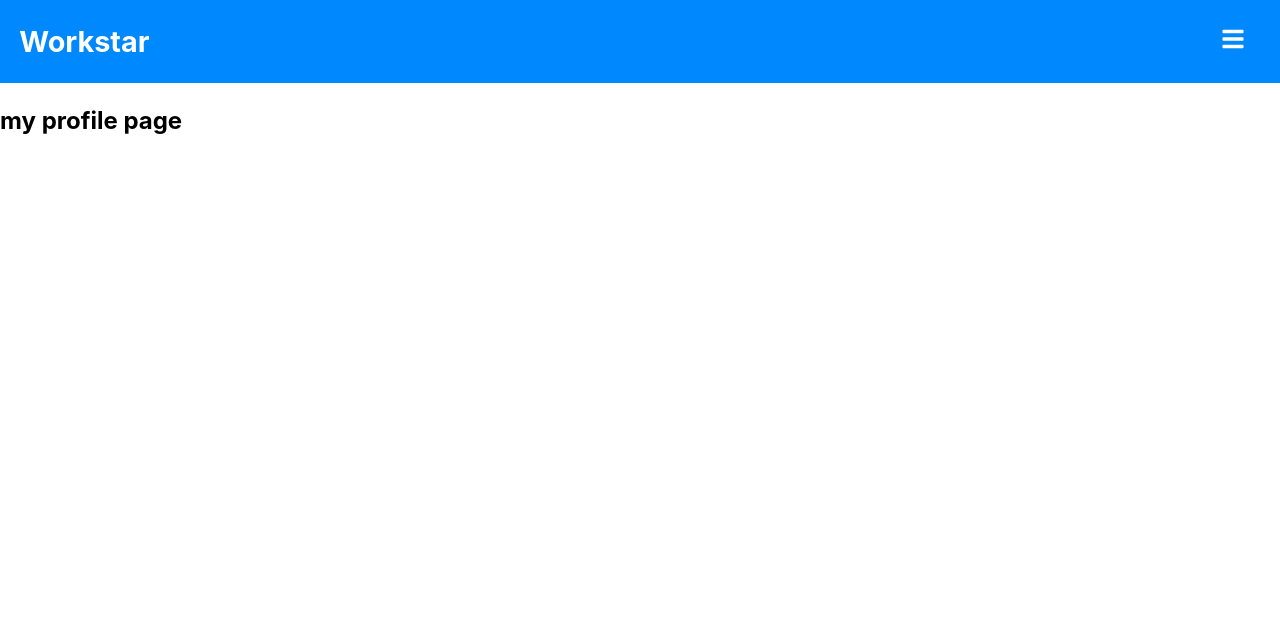
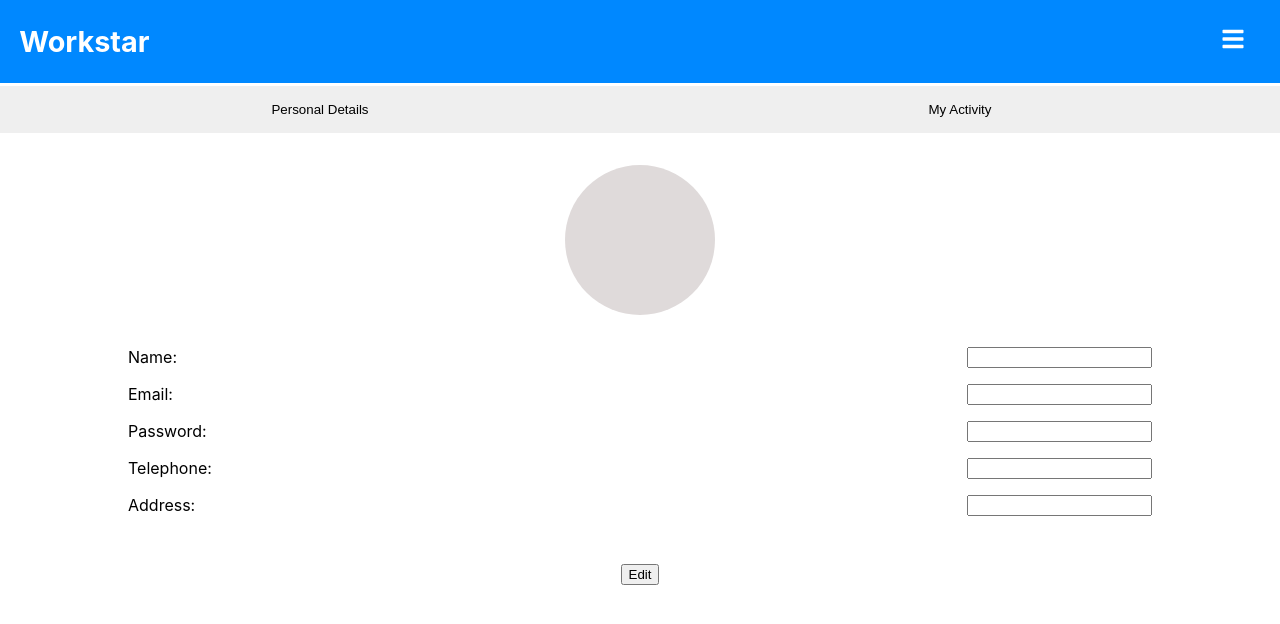
Before and after one commit to ipardeepsbrar/workstar, a React (Create React App) app in the folder frontend/: page /my-profile in a window 1280 px wide. Shown: the top 624 px of the page. Built offline with nearby package versions, Linux system fonts and the light colour scheme.

Commit message:
done upto personal details

```diff
--- /dev/null
+++ b/frontend/src/components/PersonalDetails.js
@@ -0,0 +1,72 @@
+import React, { useState } from "react";
+
+import classes from "./PersonalDetails.module.css";
+
+const PersonalDetails = (props) => {
+  const [edit, setEdit] = useState(false);
+
+  const submitHandler = () => {
+    // some code to save details onto database
+
+    setEdit(false);
+  };
+
+  const editHandler = (e) => {
+    e.preventDefault();
+
+    // some code to enable editing
+
+    setEdit(true);
+  };
+
+  return (
+    <section>
+      <div className={classes.imageDiv}>
+        <img src="" alt="" />
+      </div>
+      {edit && (
+        <div className={classes.imageEditBtn}>
+          <input type="file" name="image" />
+        </div>
+      )}
+
+      <form className={classes.detailsForm} onSubmit={submitHandler}>
+        <div>
+          <label htmlFor="name">Name:</label>
+          <input type="text" id="name" name="name" />
+        </div>
+
+        <div>
+          <label htmlFor="email">Email:</label>
+          <input type="text" id="email" name="email" />
+        </div>
+
+        <div>
+          <label htmlFor="pswd">Password:</label>
+          <input type="text" id="pswd" name="password" />
+        </div>
+
+        <div>
+          <label htmlFor="tel">Telephone:</label>
+          <input
+            type="tel"
+            id="tel"
+            name="phone"
+            pattern="[0-9]{3}-[0-9]{3}-[0-9]{4}"
+          />
+        </div>
+        <div>
+          <label htmlFor="address">Address:</label>
+          <input type="text" id="address" name="address" />
+        </div>
+        {edit ? (
+          <button type="submit">Save</button>
+        ) : (
+          <button onClick={editHandler}>Edit</button>
+        )}
+      </form>
+    </section>
+  );
+};
+
+export default PersonalDetails;
--- /dev/null
+++ b/frontend/src/components/PersonalDetails.module.css
@@ -0,0 +1,28 @@
+.imageDiv{
+    height: 150px;
+    width: 150px;
+    background-color: rgb(223, 218, 218);
+    border-radius: 50%;
+    margin: 2rem auto;
+}
+
+.imageEditBtn{
+    display: flex;
+    justify-content: flex-end;
+}
+
+.detailsForm{
+    margin: 2rem auto;
+    text-align: center;
+    width: 80%;
+}
+
+.detailsForm div{
+    display: flex;
+    justify-content: space-between;
+    margin: 1rem 0
+}
+
+.detailsForm button{
+    margin: 2rem auto;
+}
--- a/frontend/src/pages/MyProfile.js
+++ b/frontend/src/pages/MyProfile.js
@@ -1,8 +1,9 @@
 import React from 'react';
 import EmptyElement from '../components/EmptyElement';
 import Header from '../components/Header';
+import PersonalDetails from '../components/PersonalDetails';
 
-// import styles from './myProfile.module.css';
+import classes from './MyProfile.module.css';
 
 
 const MyProfile = (props) => {
@@ -11,7 +12,12 @@ const MyProfile = (props) => {
         <>
           <Header />
           <EmptyElement/>
-          <h2>my profile page</h2>
+          <div className={classes.topButtons}>
+             <div><button>Personal Details</button></div>
+             <div><button>My Activity</button></div>
+          </div>
+          <PersonalDetails/>
+          {/* <MyActivity/> */}
         </>
       );
 };
--- /dev/null
+++ b/frontend/src/pages/MyProfile.module.css
@@ -0,0 +1,20 @@
+.topButtons{
+    width: 100%;
+}
+
+.topButtons div{
+    width: 50%;
+    text-align: center;
+    display: inline-block
+}
+
+.topButtons button{
+    width: 100%;
+    display: inline-block;
+    border: none;
+    padding: 1rem 1rem
+}
+
+.topButtons button:hover, button:active{
+    background-color: aliceblue
+}
```
Also changed, not shown: frontend/src/components/MyActivity.js (added, +13 -0 lines), frontend/src/components/MyActivity.module.css (added).
